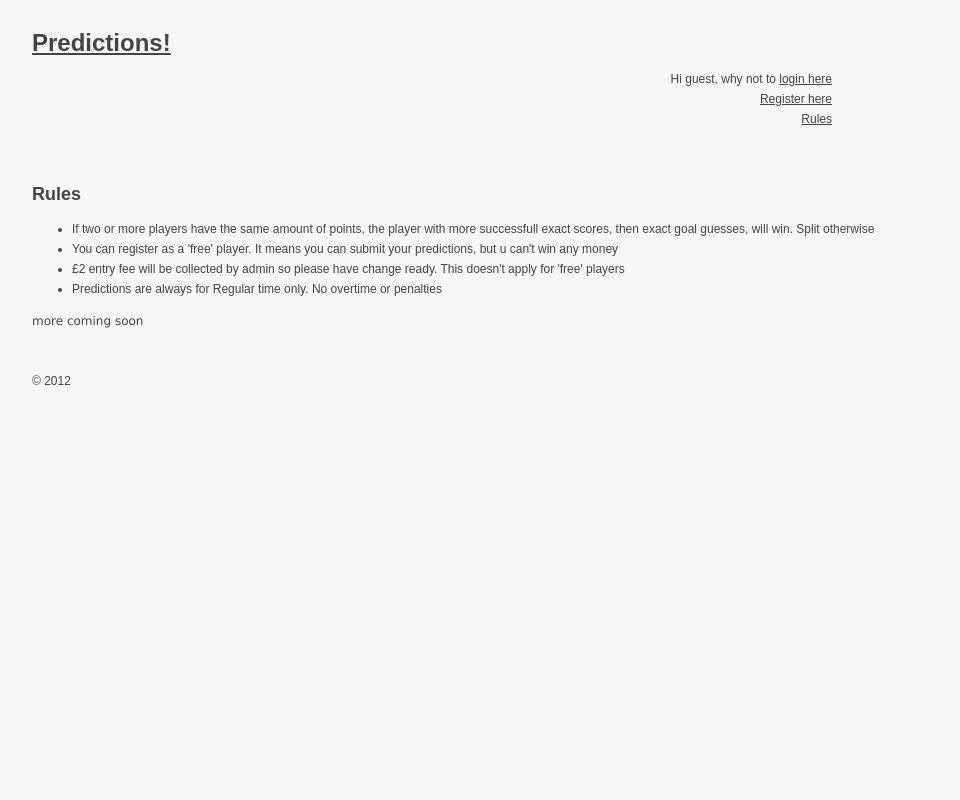
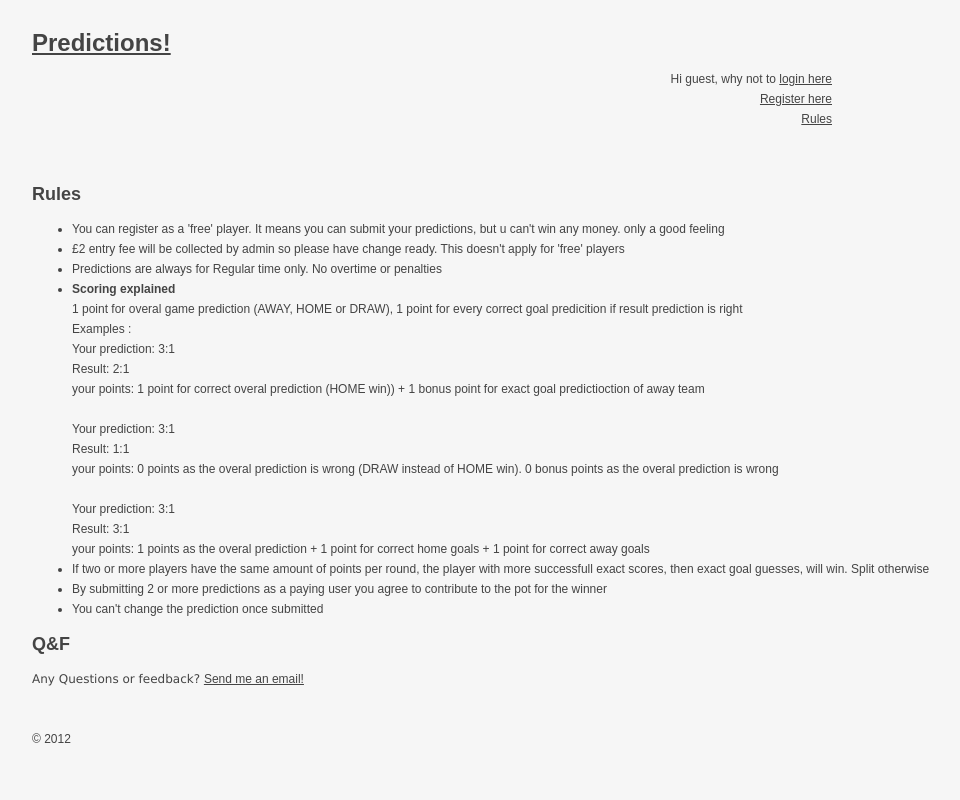
Before and after one commit to mmoravcik/predictions, a Django app: page /rules/ in a window 1280 px wide. Shown: the whole page, without its empty margins (1-961 px from the left). Run offline with Django 3.2, Linux system fonts and the light colour scheme.

Commit message:
added more rules + improved submissions

```diff
--- a/www/predictions/context_processors.py
+++ b/www/predictions/context_processors.py
@@ -5,4 +5,4 @@ def game_rounds(request):
     return {'game_rounds': GameRound.objects.all()}
 
 def scoring_info(request):
-    return {'entry_fee': settings.ENTRY_FEE}
+    return {'entry_fee': settings.ENTRY_FEE, 'point_result': settings.POINTS_CORRECT_RESULT, 'point_goal': settings.POINTS_CORRECT_ONE_OF_THE_SCORES}
--- a/www/predictions/game/models.py
+++ b/www/predictions/game/models.py
@@ -11,7 +11,7 @@ class GameRound(CommonInfo):
     expirable = models.BooleanField(default=True)
 
     def is_expired(self):
-        if self.expirable and self.expire_at < datetime.datetime.now():
+        if self.expirable and self.expire_at !=None and self.expire_at < datetime.datetime.now():
             return True
         return False
 
--- a/www/predictions/game/tests.py
+++ b/www/predictions/game/tests.py
@@ -15,6 +15,7 @@ class SimpleTest(TestCase):
         self.game_round1 = GameRound.objects.create(name='First round', expire_at = datetime.datetime(self.year_ahead, 12, 6, 12, 13, 14), expirable=True)
         self.game_round2 = GameRound.objects.create(name='Second round', expire_at = datetime.datetime(self.year_old, 12, 6, 12, 13, 14), expirable=False)
         self.game_round3 = GameRound.objects.create(name='Third round', expire_at = datetime.datetime(self.year_old, 12, 6, 12, 13, 14), expirable=True)
+        self.game_round4 = GameRound.objects.create(name='Fourth round', expire_at = None, expirable=True)
 
         self.game1 = Game.objects.create(home_team='Liverpool',
                                          away_team='Chelsea',
@@ -114,6 +115,7 @@ class SimpleTest(TestCase):
         self.assertFalse(self.game_round1.is_expired())
         self.assertFalse(self.game_round2.is_expired())
         self.assertTrue(self.game_round3.is_expired())
+        self.assertFalse(self.game_round4.is_expired())
 
     def test_competitive_prediction(self):
         self.assertTrue(self.prediction1.competitive)
--- a/www/predictions/game/views.py
+++ b/www/predictions/game/views.py
@@ -11,16 +11,21 @@ def predict(request, round_id):
     game_round = GameRound.objects.get(pk=round_id)
     games_to_return = []
     games = Game.objects.filter(game_round=game_round)
+    user_predicted_all_games = True
     for game in games:
         game.player_predicted = game.has_player_predicted(request.user.get_profile())
         if game.player_predicted:
             prediction = game.get_player_predictions(request.user.get_profile())
             game.home_score_regular_time_prediction = prediction[0].home_score_regular_time
             game.away_score_regular_time_prediction = prediction[0].away_score_regular_time
+        else:
+            user_predicted_all_games = False
+
         games_to_return.append(game)
 
     context = {'round': game_round,
                'games': games_to_return,
+               'user_predicted_all_games': user_predicted_all_games,
                }
 
     return render_to_response('pages/predict.html', context , context_instance=RequestContext(request))
--- a/www/templates/pages/rules.html
+++ b/www/templates/pages/rules.html
@@ -3,11 +3,35 @@
 {% block content %}
 <h2>Rules</h2>
 	<ul>
-		<li>If two or more players have the same amount of points, the player with more successfull exact scores, then exact goal guesses, will win. Split otherwise</li>
-		<li>You can register as a 'free' player. It means you can submit your predictions, but u can't win any money</li>
+		<li>You can register as a 'free' player. It means you can submit your predictions, but u can't win any money. only a good feeling</li>
 		<li>£{{ entry_fee }} entry fee will be collected by admin so please have change ready. This doesn't apply for 'free' players</li>
 		<li>Predictions are always for Regular time only. No overtime or penalties</li>
+
+
+		<li>
+			<strong>Scoring explained</strong><br />
+			{{ point_result }} point for overal game prediction (AWAY, HOME or DRAW), {{ point_goal }} point for every correct goal predicition if result prediction is right
+			<br />
+			Examples :<br >
+			Your prediction: 3:1<br />
+			Result: 2:1<br />
+			your points: {{ point_result }} point for correct overal prediction (HOME win)) + {{ point_goal }} bonus point for exact goal predictioction of away team
+			<br /><br />
+			Your prediction: 3:1<br />
+			Result: 1:1<br />
+			your points: 0 points as the overal prediction is wrong (DRAW instead of HOME win). 0 bonus points as the overal prediction is wrong<br />
+			<br />
+			Your prediction: 3:1<br />
+			Result: 3:1<br />
+			your points: {{ point_result}} points as the overal prediction + {{ point_goal }} point for correct home goals + {{ point_goal }} point for correct away goals
+			<br />
+
+		</li>
+		<li>If two or more players have the same amount of points per round, the player with more successfull exact scores, then exact goal guesses, will win. Split otherwise</li>
+		<li>By submitting 2 or more predictions as a paying user you agree to contribute to the pot for the winner</li>
+		<li>You can't change the prediction once submitted</li>
+
 	</ul>
-	more coming soon
-
+	<h2>Q&amp;F</h2>
+	Any Questions or feedback? <a href='mailto:matus.moravcik@gmail.com'>Send me an email!</a>
 {% endblock %}
```
Also changed, not shown: www/templates/pages/predict.html (+5 -2 lines).
